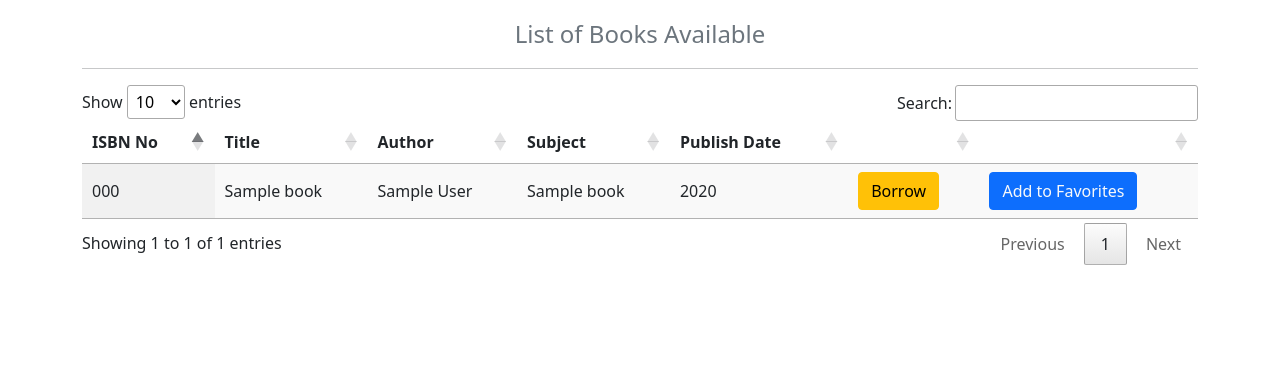
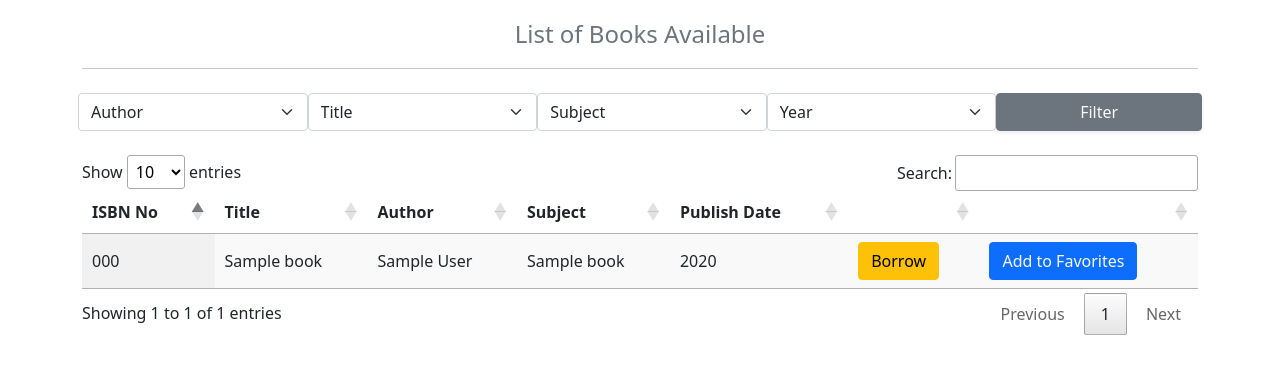
Before and after one commit to SATHISHKUMAR-01/Library_Management_System, a PHP site: page /Library_Management_System/books.php in a window 1280 px wide. Shown: the part 64-438 px from the top of the page. Run offline with PHP 8.4, Linux system fonts and the light colour scheme; the visitor is signed in with stand-in values (Sample User, id 1); tables that the repository leaves empty or names only in its code hold one stand-in row (values such as "Sample post"); some libraries are stand-ins or nearby versions.

Commit message:
Added filter functionality

```diff
--- a/books.php
+++ b/books.php
@@ -10,6 +10,45 @@ $res = mysqli_query($conn,$query);
 $rows = array();
 while($row = mysqli_fetch_array($res))
     $rows[] = $row;
+
+$author = $title = $subject = $year =  ' ';
+if (isset($_POST['login'])) {
+
+    $title = stripslashes($_REQUEST['title']);
+    $title = mysqli_real_escape_string($conn, $title);
+
+    $author = stripslashes($_REQUEST['author']);
+    $author = mysqli_real_escape_string($conn, $author);
+
+    $subject = stripslashes($_REQUEST['subject']);
+    $subject = mysqli_real_escape_string($conn, $subject);
+
+    $year = stripslashes($_REQUEST['year']);
+    $year = mysqli_real_escape_string($conn, $year);
+
+    $query = "SELECT * FROM books where title = '$title' or author = '$author' or subject = '$subject' or year = '$year' ";
+
+    $result   = mysqli_query($conn, $query);
+    $rows = mysqli_num_rows($result);
+
+
+    if ($rows >= 1) {
+        $rows = array();
+        while($row = mysqli_fetch_array($result))
+        $rows[] = $row;
+     }else{
+        $query  = "SELECT * FROM books";
+$res = mysqli_query($conn,$query);
+$rows = array();
+while($row = mysqli_fetch_array($res))
+    $rows[] = $row;
+
+     }
+
+
+
+}
+
 
 
 ?>
@@ -44,6 +83,41 @@ while($row = mysqli_fetch_array($res))
         <p class="fs-4 text-secondary pt-2 text-center"> List of Books Available </p>
         <hr>
 
+        <form action="" method="POST" class="row p-2">
+
+
+
+              <select class="form-select col" aria-label="Default select example" name="author">
+                <option select value> Author </option>
+                <option value="LeelaKrishnan">LeelaKrishnan</option>
+                <option value="Nagapan">Nagapan</option>
+                <option value="Surya">Surya</option>
+                <option value="Velu">Velu</option>
+                <option value="Uma">Uma</option>
+             </select>
+
+             <select class="form-select col" aria-label="Default select example" name="title">
+                <option select value> Title </option>
+                <option value="C++ Programming">C++ Programming</option>
+                <option value="Comics Tale">Comics Tale</option>
+                <option value="English Grammar">English Grammar</option>
+             </select>
+
+             <select class="form-select col" aria-label="Default select example" name="subject">
+                <option select value> Subject </option>
+                <option value="Computer Science">Computer Science</option>
+                <option value="english">English</option>
+             </select>
+
+             <select class="form-select col" aria-label="Default select example" name="year" >
+                <option select value> Year </option>
+                <option value="2000">2000</option>
+                <option value="2002">2002</option>
+             </select>
+
+             <input type="submit" value="Filter" id="login" name="login" class="btn col btn-secondary text-light shadow-sm">
+
+        </form>
 
 
         <table id="books" class="display nowrap" style="width:100%">
```
